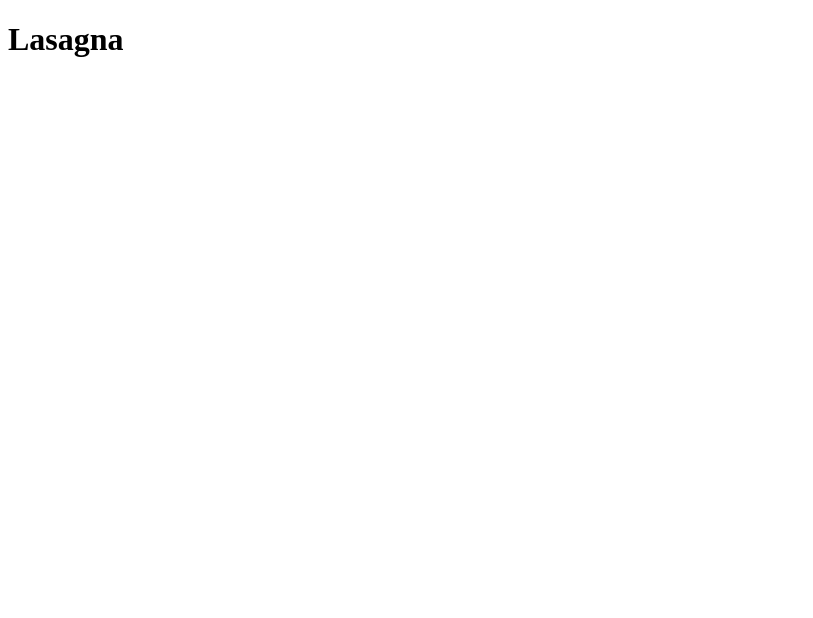
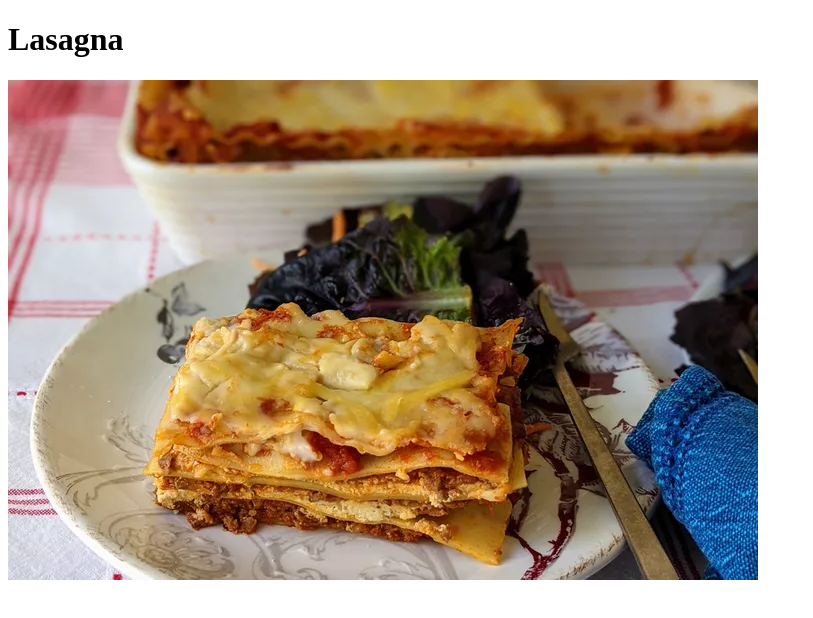
Before and after one commit to HarryCuk/odin-recipes, a plain HTML site: page recipes/lasagna.html in a window 1280 px wide. Shown: the whole page, without its empty margins (0-813 px from the left). Drawn offline with Linux system fonts and the light colour scheme.

Commit message:
Add image of final product (Lasagna)

```diff
--- a/recipes/lasagna.html
+++ b/recipes/lasagna.html
@@ -6,5 +6,8 @@
 </head>
 <body>
     <h1>Lasagna</h1>
+    <img src="19344_homemade-lasagna_Rita2-3x2-1-7da94c32febf48dfbcc2d29b06f54e67.webp"
+    alt="Image of a cooked Lasagna">
+
 </body>
 </html>
```
Also changed, not shown: recipes/19344_homemade-lasagna_Rita2-3x2-1-7da94c32febf48dfbcc2d29b06f54e67.webp (added).
